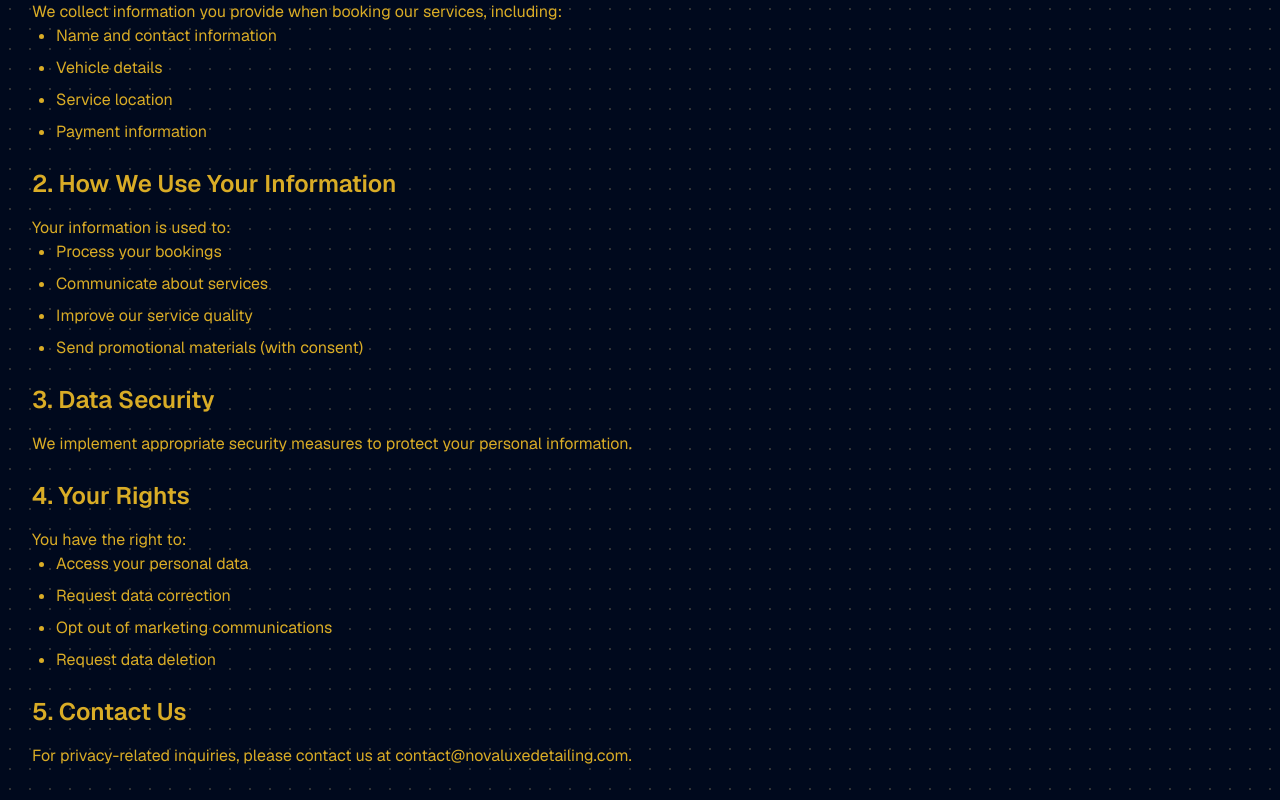
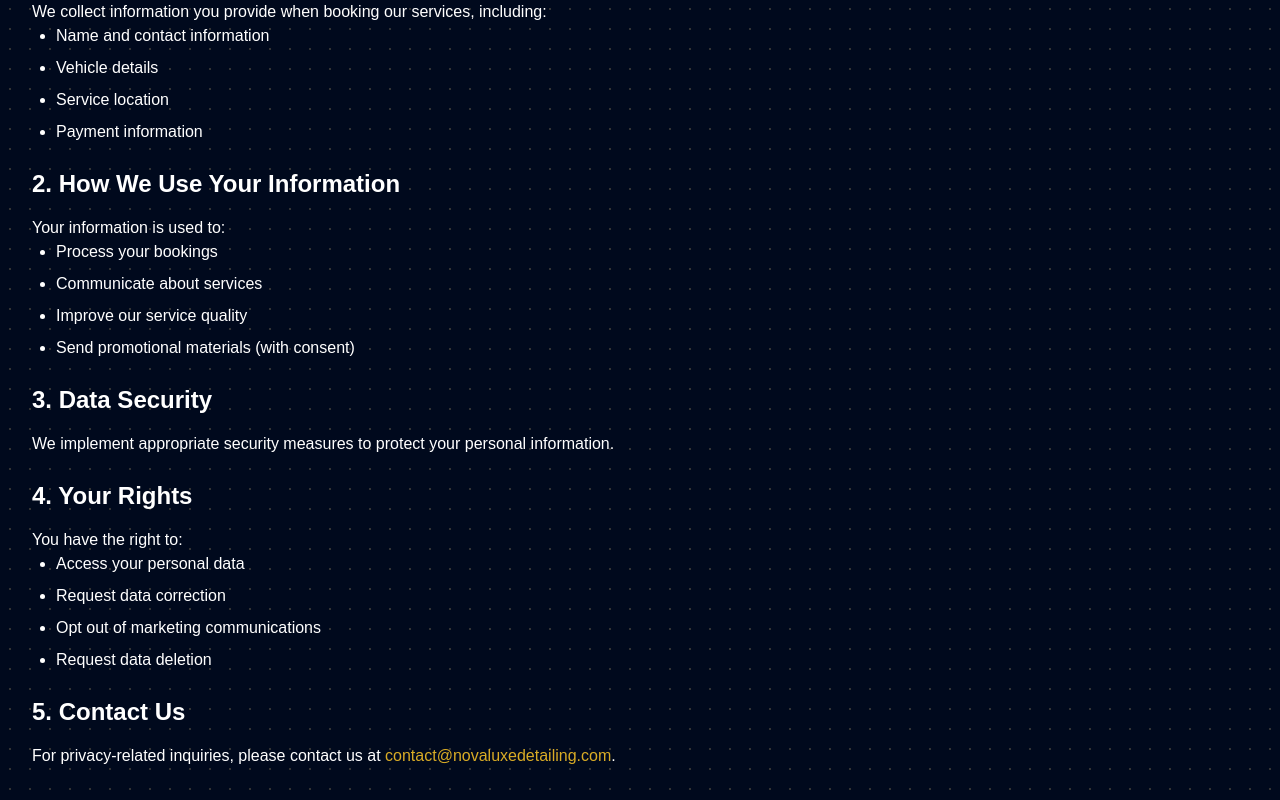
Before and after one commit to sarimyx/novaluxedetailing, a Next.js app: page /privacy-policy in a window 1280 px wide. Shown: the part 221-1021 px from the top of the page. Built offline with nearby package versions, Linux system fonts and the light colour scheme; a web font is replaced by a local one.

Commit message:
Batch updates

```diff
--- a/src/app/book/page.tsx
+++ b/src/app/book/page.tsx
@@ -4,7 +4,7 @@ import PackagesComponent from "@/components/packages/packages-component";
 
 export default function Page() {
   return (
-    <ContentLayout title="Book" hideSidebar>
+    <ContentLayout title="Book" hideSidebar noHorizontalPadding>
       <PackagesComponent />
       <Footer />
     </ContentLayout>
--- a/src/app/privacy-policy/page.tsx
+++ b/src/app/privacy-policy/page.tsx
@@ -1,6 +1,7 @@
 import { ContentLayout } from "@/components/admin-panel/content-layout";
 import { Styling } from "@/constants/styling";
 import { Identity } from "@/constants/identity";
+import { Fonts } from "@/constants/fonts";
 
 export default function PrivacyPage() {
   return (
@@ -11,7 +12,9 @@ export default function PrivacyPage() {
             Privacy Policy
           </h1>
 
-          <div className="prose prose-invert max-w-none space-y-6">
+          <div
+            className={`prose prose-invert max-w-none space-y-6 text-white ${Fonts.premium.className}`}
+          >
             <section>
               <h2 className="text-2xl font-semibold mb-4">
                 1. Information We Collect
@@ -64,7 +67,10 @@ export default function PrivacyPage() {
               <h2 className="text-2xl font-semibold mb-4">5. Contact Us</h2>
               <p>
                 For privacy-related inquiries, please contact us at{" "}
-                {Identity.companyEmail}.
+                <a href={`mailto:${Identity.companyEmail}`} className="link">
+                  {Identity.companyEmail}
+                </a>
+                .
               </p>
             </section>
           </div>
--- a/src/app/terms-of-service/page.tsx
+++ b/src/app/terms-of-service/page.tsx
@@ -1,6 +1,7 @@
 import { ContentLayout } from "@/components/admin-panel/content-layout";
 import { Styling } from "@/constants/styling";
 import { Identity } from "@/constants/identity";
+import { Fonts } from "@/constants/fonts";
 
 export default function TermsPage() {
   return (
@@ -11,7 +12,9 @@ export default function TermsPage() {
             Terms of Service
           </h1>
 
-          <div className="prose prose-invert max-w-none space-y-6">
+          <div
+            className={`prose prose-invert max-w-none space-y-6 text-white ${Fonts.premium.className}`}
+          >
             <section>
               <h2 className="text-2xl font-semibold mb-4">
                 1. Acceptance of Terms
--- a/src/components/admin-panel/content-layout.tsx
+++ b/src/components/admin-panel/content-layout.tsx
@@ -3,19 +3,23 @@ import { SectionHeader } from "@/components/admin-panel/section-header";
 interface ContentLayoutProps {
   title: string;
   hideSidebar?: boolean;
+  noHorizontalPadding?: boolean;
   children: React.ReactNode;
 }
 
 export function ContentLayout({
   title,
   hideSidebar,
+  noHorizontalPadding,
   children,
 }: ContentLayoutProps) {
   return (
     <div>
       <SectionHeader title={title} hideSidebar={hideSidebar} />
       <title>{`${title} – Nova Luxe Detailing`}</title>
-      <div className="pt-4 pb-8 px-4 sm:px-8">{children}</div>
+      <div className={`pt-4 pb-8${noHorizontalPadding ? "" : " px-4 sm:px-8"}`}>
+        {children}
+      </div>
     </div>
   );
 }
```
